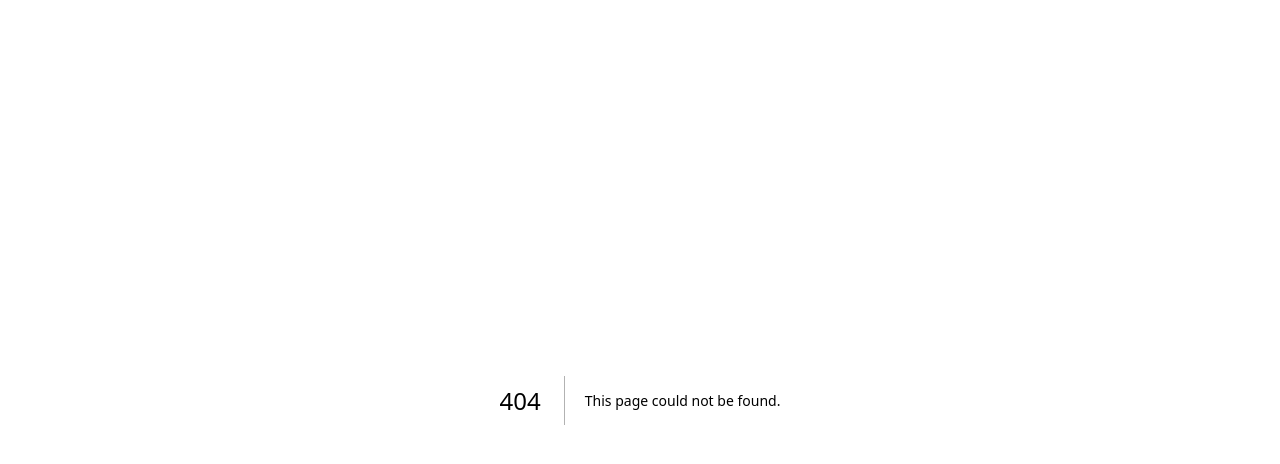
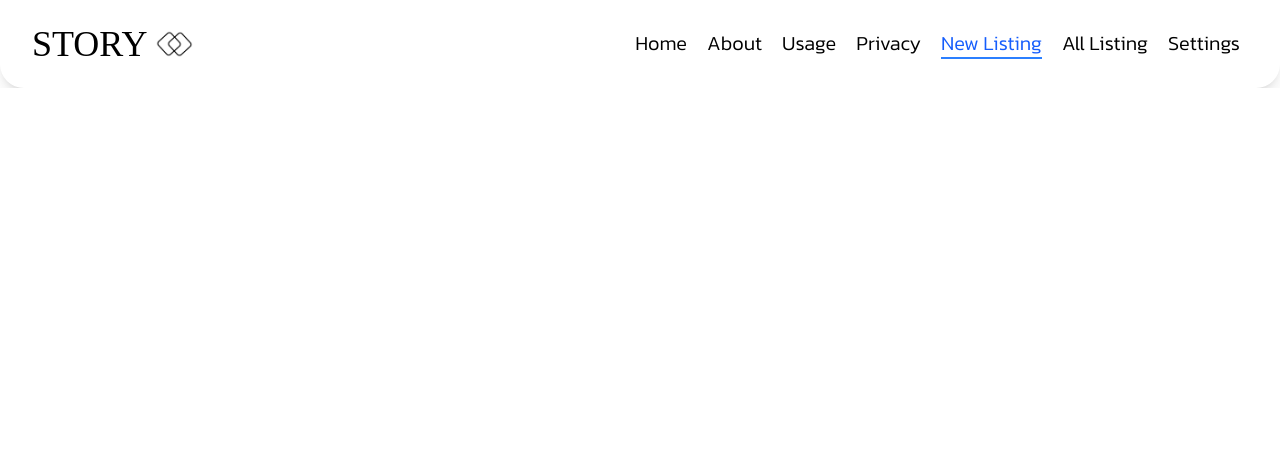
Before and after one commit to isudiptodas/STORY-Digital_Content_Marketplace, a Next.js app: page /seller/new-item in a window 1280 px wide. Before the commit this address had no page. Shown: the top 464 px of the page. Built offline with nearby package versions, Linux system fonts and the light colour scheme; a web font is replaced by a local one.

Commit message:
added seller account pages

```diff
--- /dev/null
+++ b/src/app/seller/all-list/page.tsx
@@ -0,0 +1,19 @@
+'use client'
+
+import SellerNavbar from "@/components/SellerNavbar"
+import { usePathname } from "next/navigation"
+import { useEffect, useState } from "react"
+
+function page() {
+
+    const pathname = usePathname();
+  return (
+    <>
+      <div className={`w-full flex flex-col justify-start items-center relative overflow-hidden`}>
+            <SellerNavbar pathname={pathname}/>
+      </div>
+    </>
+  )
+}
+
+export default page
--- /dev/null
+++ b/src/app/seller/dashboard/page.tsx
@@ -0,0 +1,19 @@
+'use client'
+
+import SellerNavbar from "@/components/SellerNavbar"
+import { usePathname } from "next/navigation"
+import { useEffect, useState } from "react"
+
+function page() {
+
+    const pathname = usePathname();
+  return (
+    <>
+      <div className={`w-full flex flex-col justify-start items-center relative overflow-hidden`}>
+            <SellerNavbar pathname={pathname}/>
+      </div>
+    </>
+  )
+}
+
+export default page
--- /dev/null
+++ b/src/app/seller/new-item/page.tsx
@@ -0,0 +1,19 @@
+'use client'
+
+import SellerNavbar from "@/components/SellerNavbar"
+import { usePathname } from "next/navigation"
+import { useEffect, useState } from "react"
+
+function page() {
+
+    const pathname = usePathname();
+  return (
+    <>
+      <div className={`w-full flex flex-col justify-start items-center relative overflow-hidden`}>
+            <SellerNavbar pathname={pathname}/>
+      </div>
+    </>
+  )
+}
+
+export default page
--- /dev/null
+++ b/src/app/seller/settings/page.tsx
@@ -0,0 +1,19 @@
+'use client'
+
+import SellerNavbar from "@/components/SellerNavbar"
+import { usePathname } from "next/navigation"
+import { useEffect, useState } from "react"
+
+function page() {
+
+    const pathname = usePathname();
+  return (
+    <>
+      <div className={`w-full flex flex-col justify-start items-center relative overflow-hidden`}>
+            <SellerNavbar pathname={pathname}/>
+      </div>
+    </>
+  )
+}
+
+export default page
```
